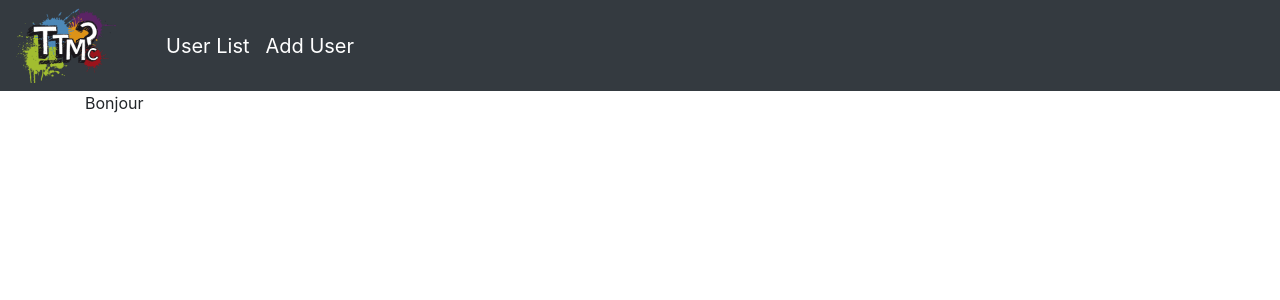
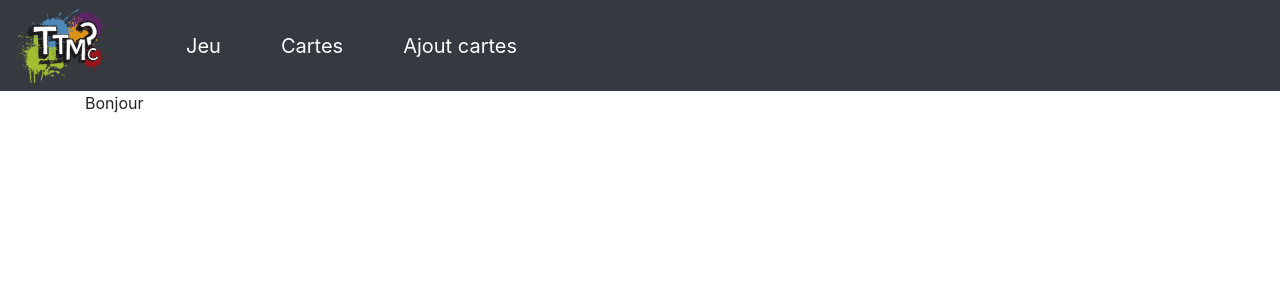
Before and after one commit to juliaMasset/ttmc, an Angular app in the folder front/: page / in a window 1280 px wide. Shown: the top 300 px of the page. Built offline with nearby package versions, Linux system fonts and the light colour scheme.

Commit message:
modif nav bar

```diff
--- a/front/src/app/app-routing.module.ts
+++ b/front/src/app/app-routing.module.ts
@@ -7,8 +7,8 @@ import {WelcomePageComponent} from './pages/welcome-page/welcome-page.component'
 
 const routes: Routes = [
   { path: '', component: WelcomePageComponent },
-  { path: 'list', component: ListUsersComponent },
-  { path: 'add-user', component: AddUserComponent }];
+  { path: 'add-user', component: AddUserComponent },
+  { path: 'list-user', component: ListUsersComponent }];
 
 @NgModule({
   imports: [RouterModule.forRoot(routes)],
--- a/front/src/app/app.component.css
+++ b/front/src/app/app.component.css
@@ -2,3 +2,8 @@
   max-height: 75px;
   margin-right: 50px;
 }
+
+a {
+  margin-right: 40px;
+  margin-left: 20px;
+}
--- a/front/src/app/app.component.html
+++ b/front/src/app/app.component.html
@@ -1,8 +1,8 @@
 <nav class="navbar navbar-expand-lg navbar-dark bg-dark">
   <img class="logo" src="/assets/logo-TTMC.png"/>
-  <a class="navbar-brand" [routerLink]="['/list-user']">User List</a>
-  <a class="navbar-brand" [routerLink]="['/add-user']">Add User</a>
-  <a class="navbar-brand" [routerLink]="['/']"></a>
+  <a class="navbar-brand" [routerLink]="['/']"> Jeu </a>
+  <a class="navbar-brand" [routerLink]="['/list-user']"> Cartes </a>
+  <a class="navbar-brand" [routerLink]="['/add-user']"> Ajout cartes </a>
 </nav>
 
 <router-outlet></router-outlet>
--- a/front/src/app/app.module.ts
+++ b/front/src/app/app.module.ts
@@ -13,8 +13,8 @@ import {FormsModule} from '@angular/forms';
   declarations: [
     AppComponent,
     WelcomePageComponent,
-    ListUsersComponent,
-    AddUserComponent
+    AddUserComponent,
+    ListUsersComponent
   ],
   imports: [
     BrowserModule,
```
